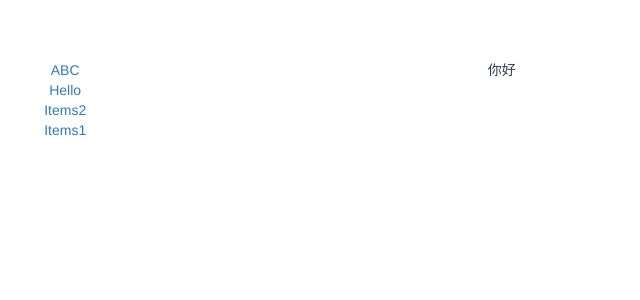
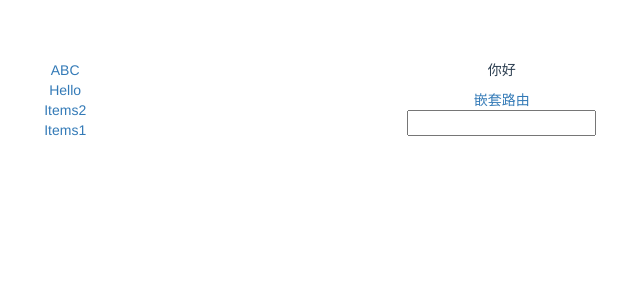
Before and after one commit to yuanshan05/V_cli_Demo, a Vue app: page /#/goods in a window 1280 px wide. Shown: the top 300 px of the page, without its empty margins (29-669 px from the left). Built offline with nearby package versions, Linux system fonts and the light colour scheme; what vue-resource would draw is missing.

Commit message:
修改
修改

```diff
--- /dev/null
+++ b/src/components/GoodsItem.vue
@@ -0,0 +1,15 @@
+<template>
+    <div>
+<p>子项目</p>
+    </div>
+</template>
+
+<script>
+    export default {
+
+    }
+</script>
+
+<style scoped>
+
+</style>
--- a/src/components/GoodsType.vue
+++ b/src/components/GoodsType.vue
@@ -1,21 +1,34 @@
 <template>
     <div>
         <p>你好</p>
+        <router-link :to="{name:'goodsitem'}">嵌套路由</router-link>
+        <router-view></router-view>
+        <div class="">
+            <input v-bind="{inputValue}" type="text"/>
+            <p>{{inputValue}}</p>
+        </div>
     </div>
 </template>
 <<script>
-import  Router from "@/router";
-import Vue from "Vue";
-//Vue.use(Router);
+import { Vue } from "vue";
 export default {
+    inputValue:"",
 
   data() {
       return {
           name: 'value',
+          inputValue:"",
       }
   },
   mounted(){
        console.log("GoodsType");
+       this.inputValue;
+  },
+  watch: {
+      inputValue(newValue, oldValue) {
+         console.log(newValue);
+         console.log(oldValue);
+      }
   },
   methods: {
       getGoodsTypeItems() {
--- a/src/router/index.js
+++ b/src/router/index.js
@@ -3,6 +3,7 @@ import Router from 'vue-router'
 import HelloWorld from '@/components/HelloWorld'
 import GoodsType from '@/components/GoodsType'
 import Items from '@/components/Items'
+import GoodsItem from '@/components/GoodsItem'
 
 Vue.use(Router)
 //const goodsType=require.ensure([], () => r(require('../Components/GoodsType')), 'goodstype')
@@ -23,7 +24,14 @@ export default new Router({
     {
       path: '/goods',
       name: 'goodstype',
-      component: GoodsType
+      component: GoodsType,
+      children:[
+        {
+          path:'goodsitem',
+          name:'goodsitem',
+          component:GoodsItem
+        }
+      ]
     },
     {
       path: '/items/:id',
```
Also changed, not shown: src/components/Items.vue (line endings or trailing spaces).
